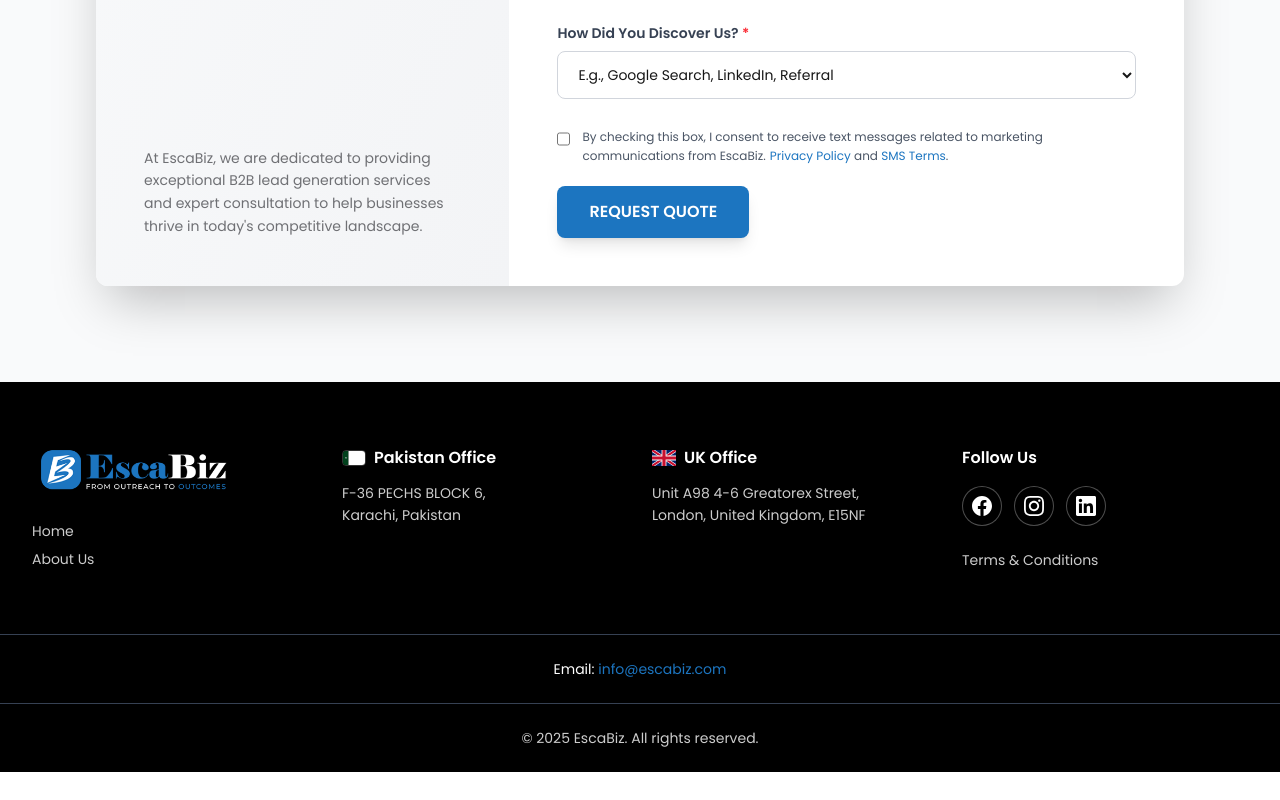
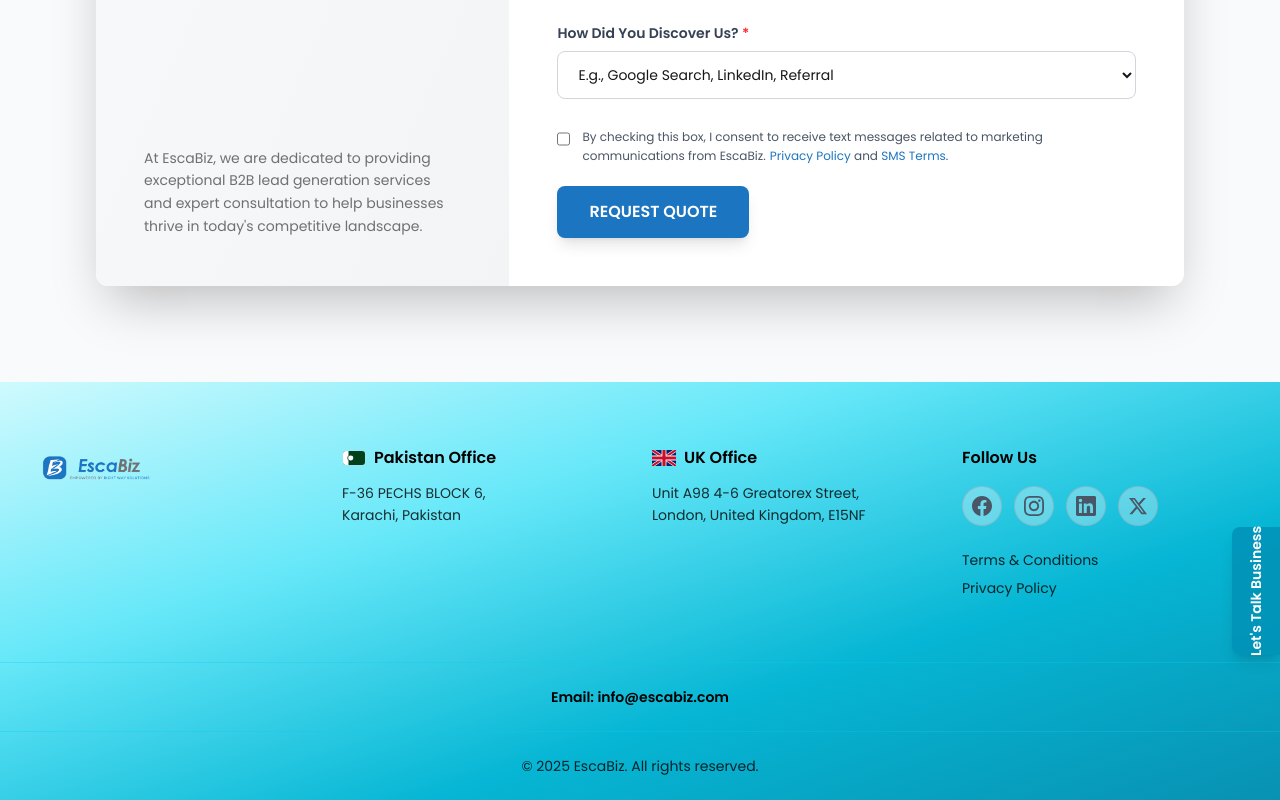
Before and after one commit to Sharmeen-Rauf/escabiz, a Next.js app: page / in a window 1280 px wide. Shown: the part 5977-6777 px from the top of the page. Before the commit the page ends 6749 px from the top, so only its background shows below. Built offline with nearby package versions, Linux system fonts and the light colour scheme.

Commit message:
Revamp Footer Section in Home component: update background design with a gradient, enhance layout with new "Let's Talk Business" tab, and improve text styles for better readability and visual appeal.

```diff
--- a/src/app/page.tsx
+++ b/src/app/page.tsx
@@ -1536,52 +1536,54 @@ export default function Home() {
       </main>
 
       {/* Footer Section */}
-      <footer className="w-full bg-black text-white">
+      <footer className="w-full relative overflow-hidden" style={{ background: 'linear-gradient(to top left, #0891b2, #06b6d4, #67e8f9, #cffafe)' }}>
+        {/* "Let's Talk Business" Tab - Right Side */}
+        <div className="absolute right-0 top-1/2 -translate-y-1/2 z-10 hidden lg:block">
+          <Link href="/lets-talk" className="flex items-center justify-center h-32 w-12 bg-cyan-600/90 hover:bg-cyan-600 rounded-l-lg shadow-lg transition-all duration-300 group">
+            <span className="text-white text-sm font-semibold whitespace-nowrap transform -rotate-90 group-hover:scale-110 transition-transform duration-300">
+              Let&apos;s Talk Business
+            </span>
+          </Link>
+        </div>
+
         {/* Top Section */}
-        <div className="w-full max-w-7xl mx-auto px-4 sm:px-6 lg:px-8 py-12 md:py-16">
+        <div className="relative z-10 w-full max-w-7xl mx-auto px-4 sm:px-6 lg:px-8 py-12 md:py-16">
           <div className="grid grid-cols-1 sm:grid-cols-2 lg:grid-cols-4 gap-8 lg:gap-6">
-            {/* Column 1: Logo and Links */}
+            {/* Column 1: Logo */}
             <div className="flex flex-col">
               <div className="flex items-center mb-3">
                 <Link href="/">
                   <Image
-                    src="/navbar logo.png"
+                    src="/Logo_Revised(Grey).png"
                     alt="EscaBiz Logo"
-                    width={130}
-                    height={58}
+                    width={180}
+                    height={65}
                     className="h-auto max-h-12 w-auto object-contain"
                     priority
                   />
                 </Link>
               </div>
-              <div className="mt-4 space-y-2">
-                <Link href="/" className="block text-sm text-white/80 hover:text-white transition-colors duration-300">
-                  Home
-                </Link>
-                <Link href="/about" className="block text-sm text-white/80 hover:text-white transition-colors duration-300">
-                  About Us
-                </Link>
-              </div>
             </div>
 
             {/* Column 2: Pakistan Office */}
             <div className="flex flex-col">
               <div className="flex items-center space-x-2 mb-3">
-                <div className="w-6 h-4 flex-shrink-0 rounded-sm overflow-hidden border border-white/20">
-                  <svg viewBox="0 0 3 2" className="w-full h-full" preserveAspectRatio="none">
-                    {/* Green field (left 1/4) */}
-                    <rect width="0.75" height="2" fill="#01411C"/>
-                    {/* White field (right 3/4) */}
-                    <rect x="0.75" width="2.25" height="2" fill="#FFFFFF"/>
-                    {/* White crescent */}
-                    <path d="M0.45 0.7 A0.2 0.2 0 0 1 0.45 1.3 A0.3 0.3 0 0 0 0.45 0.7 Z" fill="#FFFFFF"/>
+                <div className="w-6 h-4 flex-shrink-0 rounded-sm overflow-hidden border border-gray-300/30">
+                  <svg viewBox="0 0 60 40" className="w-full h-full" preserveAspectRatio="none">
+                    {/* Green field */}
+                    <rect width="60" height="40" fill="#01411C"/>
+                    {/* White vertical bar on left (hoist) - 1/4 of flag */}
+                    <rect width="15" height="40" fill="#FFFFFF"/>
+                    {/* White crescent moon */}
+                    <circle cx="20" cy="20" r="8" fill="#01411C"/>
+                    <circle cx="21" cy="20" r="7" fill="#FFFFFF"/>
                     {/* White 5-pointed star */}
-                    <path d="M0.35 1 L0.37 0.9 L0.32 0.85 L0.42 0.85 L0.47 0.9 L0.45 1 L0.5 1.1 L0.4 1.05 L0.35 1.1 Z" fill="#FFFFFF"/>
+                    <path d="M22 15 L22.5 17 L24.5 17 L23 18.5 L23.5 20.5 L22 19 L20.5 20.5 L21 18.5 L19.5 17 L21.5 17 Z" fill="#FFFFFF"/>
                   </svg>
                 </div>
-                <h5 className="text-base font-semibold text-white">Pakistan Office</h5>
-              </div>
-              <p className="text-sm text-white/80 leading-relaxed">
+                <h5 className="text-base font-semibold text-black">Pakistan Office</h5>
+              </div>
+              <p className="text-sm text-black/80 leading-relaxed">
                 F-36 PECHS BLOCK 6,<br />
                 Karachi, Pakistan
               </p>
@@ -1599,9 +1601,9 @@ export default function Home() {
                     <path d="M0 300 L900 300 M450 0 L450 600" stroke="#C8102E" strokeWidth="120"/>
                   </svg>
                 </div>
-                <h5 className="text-base font-semibold text-white">UK Office</h5>
-              </div>
-              <p className="text-sm text-white/80 leading-relaxed">
+                <h5 className="text-base font-semibold text-black">UK Office</h5>
+              </div>
+              <p className="text-sm text-black/80 leading-relaxed">
                 Unit A98 4-6 Greatorex Street,<br />
                 London, United Kingdom, E15NF
               </p>
@@ -1609,44 +1611,54 @@ export default function Home() {
 
             {/* Column 4: Follow Us & Terms */}
             <div className="flex flex-col">
-              <h5 className="text-base font-semibold text-white mb-4">Follow Us</h5>
+              <h5 className="text-base font-semibold text-black mb-4">Follow Us</h5>
               <div className="flex items-center space-x-3 mb-6">
-                <a href="#" className="w-10 h-10 bg-black border border-white/30 rounded-full flex items-center justify-center hover:bg-white/10 transition-colors duration-300">
-                  <svg className="w-5 h-5 text-white" fill="currentColor" viewBox="0 0 24 24">
+                <a href="#" className="w-10 h-10 bg-white/30 border border-gray-400/50 rounded-full flex items-center justify-center hover:bg-white/50 transition-colors duration-300">
+                  <svg className="w-5 h-5 text-gray-600" fill="currentColor" viewBox="0 0 24 24">
                     <path d="M24 12.073c0-6.627-5.373-12-12-12s-12 5.373-12 12c0 5.99 4.388 10.954 10.125 11.854v-8.385H7.078v-3.47h3.047V9.43c0-3.007 1.792-4.669 4.533-4.669 1.312 0 2.686.235 2.686.235v2.953H15.83c-1.491 0-1.956.925-1.956 1.874v2.25h3.328l-.532 3.47h-2.796v8.385C19.612 23.027 24 18.062 24 12.073z"/>
                   </svg>
                 </a>
-                <a href="#" className="w-10 h-10 bg-black border border-white/30 rounded-full flex items-center justify-center hover:bg-white/10 transition-colors duration-300">
-                  <svg className="w-5 h-5 text-white" fill="currentColor" viewBox="0 0 24 24">
+                <a href="#" className="w-10 h-10 bg-white/30 border border-gray-400/50 rounded-full flex items-center justify-center hover:bg-white/50 transition-colors duration-300">
+                  <svg className="w-5 h-5 text-gray-600" fill="currentColor" viewBox="0 0 24 24">
                     <path d="M12 2.163c3.204 0 3.584.012 4.85.07 3.252.148 4.771 1.691 4.919 4.919.058 1.265.069 1.645.069 4.849 0 3.205-.012 3.584-.069 4.849-.149 3.225-1.664 4.771-4.919 4.919-1.266.058-1.644.07-4.85.07-3.204 0-3.584-.012-4.849-.07-3.26-.149-4.771-1.699-4.919-4.92-.058-1.265-.07-1.644-.07-4.849 0-3.204.013-3.583.07-4.849.149-3.227 1.664-4.771 4.919-4.919 1.266-.057 1.645-.069 4.849-.069zm0-2.163c-3.259 0-3.667.014-4.947.072-4.358.2-6.78 2.618-6.98 6.98-.059 1.281-.073 1.689-.073 4.948 0 3.259.014 3.668.072 4.948.2 4.358 2.618 6.78 6.98 6.98 1.281.058 1.689.072 4.948.072 3.259 0 3.668-.014 4.948-.072 4.354-.2 6.782-2.618 6.979-6.98.059-1.28.073-1.689.073-4.948 0-3.259-.014-3.667-.072-4.947-.196-4.354-2.617-6.78-6.979-6.98-1.281-.059-1.69-.073-4.949-.073zm0 5.838c-3.403 0-6.162 2.759-6.162 6.162s2.759 6.163 6.162 6.163 6.162-2.759 6.162-6.163c0-3.403-2.759-6.162-6.162-6.162zm0 10.162c-2.209 0-4-1.79-4-4 0-2.209 1.791-4 4-4s4 1.791 4 4c0 2.21-1.791 4-4 4zm6.406-11.845c-.796 0-1.441.645-1.441 1.44s.645 1.44 1.441 1.44c.795 0 1.439-.645 1.439-1.44s-.644-1.44-1.439-1.44z"/>
                   </svg>
                 </a>
-                <a href="#" className="w-10 h-10 bg-black border border-white/30 rounded-full flex items-center justify-center hover:bg-white/10 transition-colors duration-300">
-                  <svg className="w-5 h-5 text-white" fill="currentColor" viewBox="0 0 24 24">
+                <a href="#" className="w-10 h-10 bg-white/30 border border-gray-400/50 rounded-full flex items-center justify-center hover:bg-white/50 transition-colors duration-300">
+                  <svg className="w-5 h-5 text-gray-600" fill="currentColor" viewBox="0 0 24 24">
                     <path d="M20.447 20.452h-3.554v-5.569c0-1.328-.027-3.037-1.852-3.037-1.853 0-2.136 1.445-2.136 2.939v5.667H9.351V9h3.414v1.561h.046c.477-.9 1.637-1.85 3.37-1.85 3.601 0 4.267 2.37 4.267 5.455v6.286zM5.337 7.433c-1.144 0-2.063-.926-2.063-2.065 0-1.138.92-2.063 2.063-2.063 1.14 0 2.064.925 2.064 2.063 0 1.139-.925 2.065-2.064 2.065zm1.782 13.019H3.555V9h3.564v11.452zM22.225 0H1.771C.792 0 0 .774 0 1.729v20.542C0 23.227.792 24 1.771 24h20.451C23.2 24 24 23.227 24 22.271V1.729C24 .774 23.2 0 22.222 0h.003z"/>
                   </svg>
                 </a>
-              </div>
-              <a href="#" className="text-sm text-white/80 hover:text-white transition-colors duration-300">
-                Terms & Conditions
-              </a>
+                <a href="#" className="w-10 h-10 bg-white/30 border border-gray-400/50 rounded-full flex items-center justify-center hover:bg-white/50 transition-colors duration-300">
+                  <svg className="w-5 h-5 text-gray-600" fill="currentColor" viewBox="0 0 24 24">
+                    <path d="M18.244 2.25h3.308l-7.227 8.26 8.502 11.24H16.17l-5.214-6.817L4.99 21.75H1.68l7.73-8.835L1.254 2.25H8.08l4.713 6.231zm-1.161 17.52h1.833L7.084 4.126H5.117z"/>
+                  </svg>
+                </a>
+              </div>
+              <div className="space-y-2">
+                <a href="#" className="block text-sm text-black/80 hover:text-black transition-colors duration-300">
+                  Terms & Conditions
+                </a>
+                <a href="#" className="block text-sm text-black/80 hover:text-black transition-colors duration-300">
+                  Privacy Policy
+                </a>
+              </div>
             </div>
           </div>
         </div>
 
         {/* Middle Section - Email */}
-        <div className="border-t border-gray-700">
-          <div className="w-full max-w-7xl mx-auto px-4 sm:px-6 lg:px-8 py-6">
-            <p className="text-sm text-white text-center">
-              Email: <a href="mailto:info@escabiz.com" className="text-[#1c75c0] hover:text-blue-400 transition-colors duration-300">info@escabiz.com</a>
+        <div className="border-t border-cyan-400/30">
+          <div className="relative z-10 w-full max-w-7xl mx-auto px-4 sm:px-6 lg:px-8 py-6">
+            <p className="text-sm text-black text-center font-semibold">
+              Email: <a href="mailto:info@escabiz.com" className="text-black hover:text-cyan-700 transition-colors duration-300">info@escabiz.com</a>
             </p>
           </div>
         </div>
 
         {/* Bottom Section - Copyright */}
-        <div className="border-t border-gray-700">
-          <div className="w-full max-w-7xl mx-auto px-4 sm:px-6 lg:px-8 py-6">
-            <p className="text-sm text-white/80 text-center">
+        <div className="border-t border-cyan-400/30">
+          <div className="relative z-10 w-full max-w-7xl mx-auto px-4 sm:px-6 lg:px-8 py-6">
+            <p className="text-sm text-black/80 text-center">
               © 2025 EscaBiz. All rights reserved.
             </p>
           </div>
```
